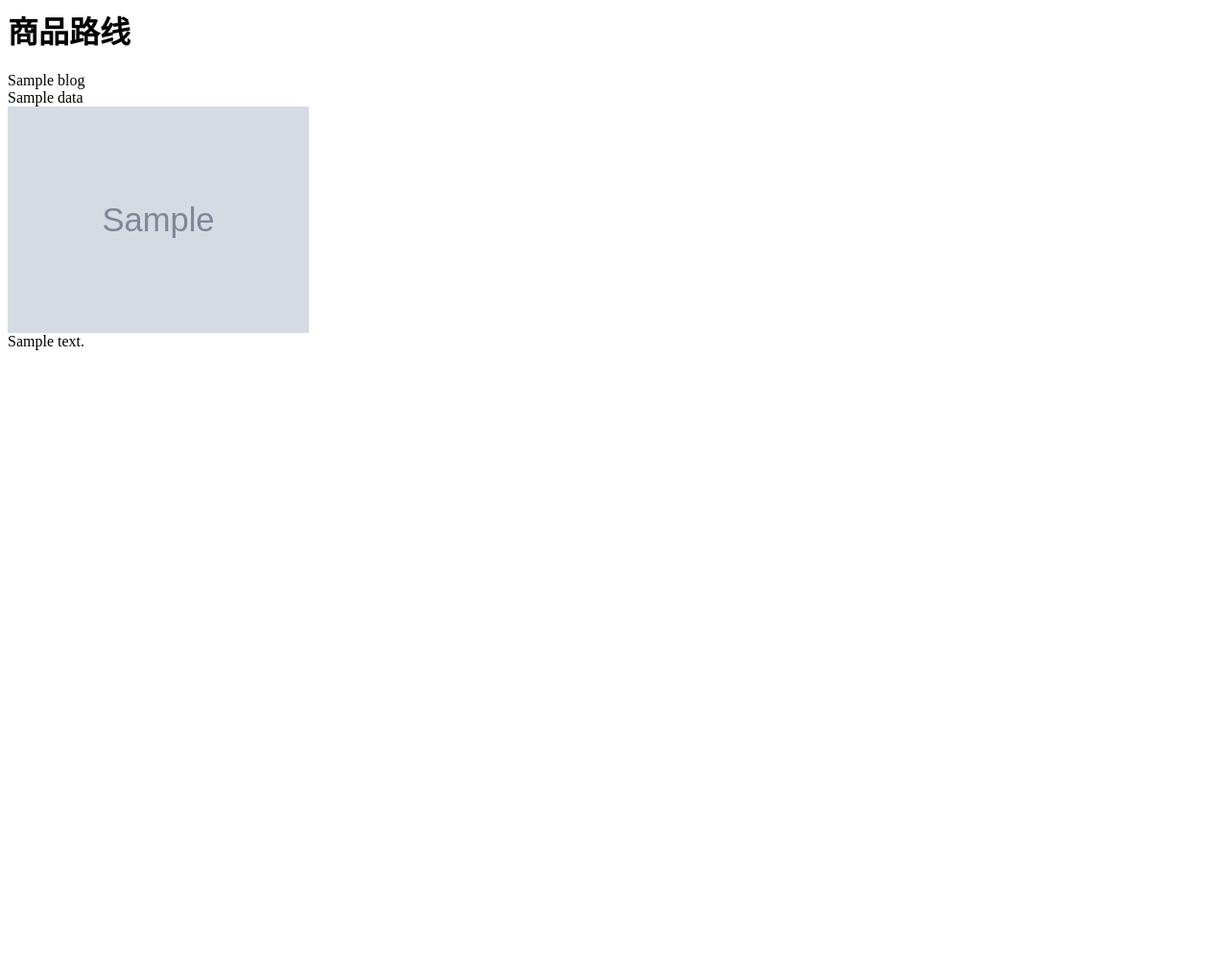
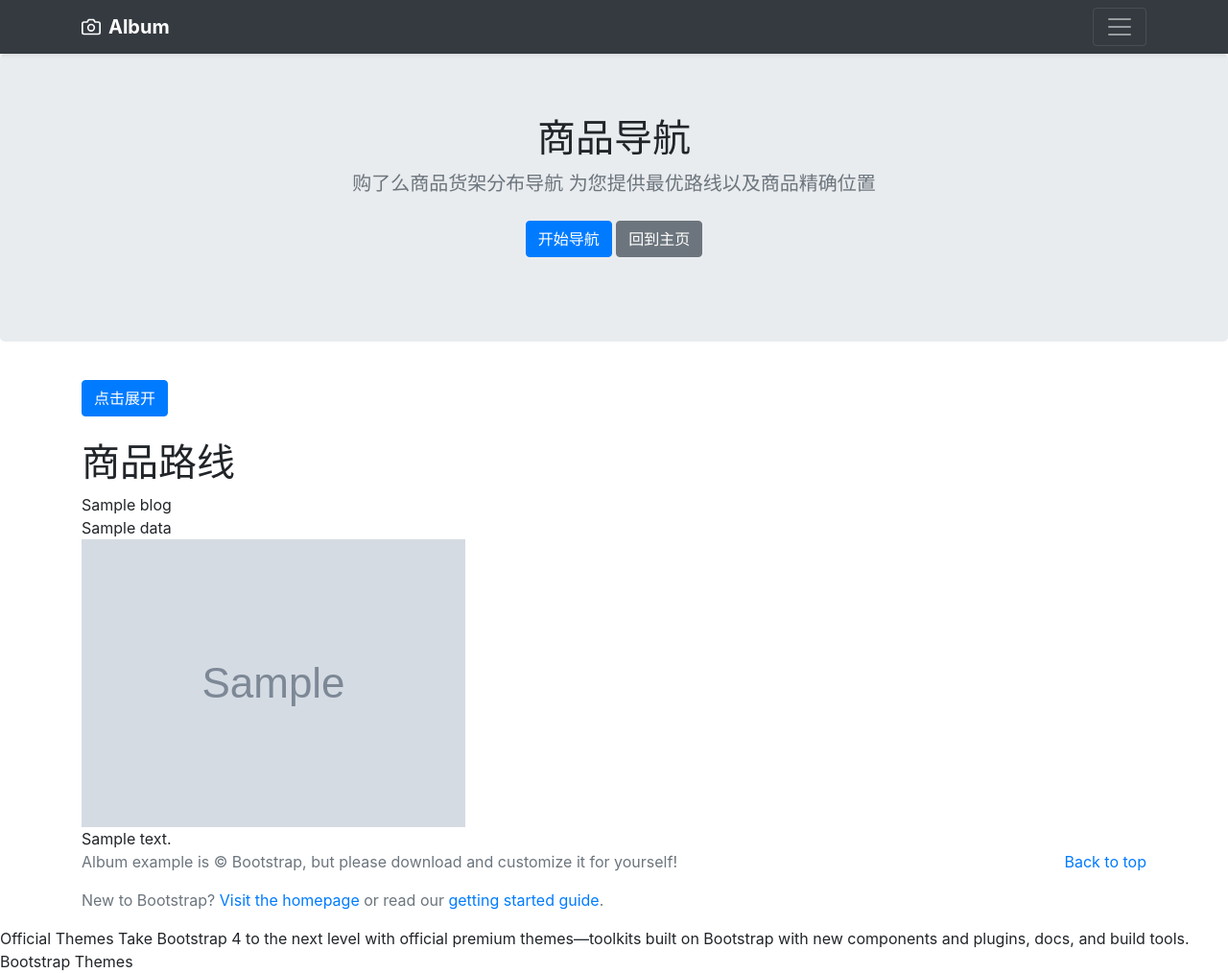
Before and after one commit to DoughNaNa/portfolio, a Django app: template blog/templates/blog.html in a window 1280 px wide. Shown: the whole page at 96% size. Before the commit the page ends 365 px from the top, so only its background shows below. Run offline with Django 3.2, Linux system fonts and the light colour scheme; the template is opened without the code that fills it: most values are stand-ins (such as "Sample title", 1, 10 or a date in 2020); grey boxes marked "Sample" are stand-in pictures; data that the repository does not hold is empty; some libraries are stand-ins or nearby versions.

Commit message:
美化了Blog 存在问题 还需修改

```diff
--- a/blog/models.py
+++ b/blog/models.py
@@ -10,3 +10,6 @@ class Blog(models.Model):
 
     def _str_(self):
         return self.title
+
+def short_text(self):
+    return self.text[:100]
--- a/blog/templates/blog.html
+++ b/blog/templates/blog.html
@@ -1,3 +1,4 @@
+<!--
 <h1>商品路线</h1>
 {% for blog in blogs.all %}
 {{blog.title}}
@@ -9,3 +10,118 @@
 {{blog.text}}
 <br>
 {% endfor %}
+-->
+<!doctype html>
+<html lang="en">
+  <head>
+    <meta charset="utf-8">
+    <meta name="viewport" content="width=device-width, initial-scale=1, shrink-to-fit=no">
+    <meta name="description" content="">
+    <meta name="author" content="Mark Otto, Jacob Thornton, and Bootstrap contributors">
+    <meta name="generator" content="Jekyll v3.8.5">
+    <title>Album example · Bootstrap</title>
+
+    <link rel="canonical" href="https://getbootstrap.com/docs/4.3/examples/album/">
+
+    <!-- Bootstrap core CSS -->
+<link rel="stylesheet" href="https://stackpath.bootstrapcdn.com/bootstrap/4.3.1/css/bootstrap.min.css" integrity="sha384-ggOyR0iXCbMQv3Xipma34MD+dH/1fQ784/j6cY/iJTQUOhcWr7x9JvoRxT2MZw1T" crossorigin="anonymous">
+
+
+    <style>
+      .bd-placeholder-img {
+        font-size: 1.125rem;
+        text-anchor: middle;
+        -webkit-user-select: none;
+        -moz-user-select: none;
+        -ms-user-select: none;
+        user-select: none;
+      }
+
+      @media (min-width: 768px) {
+        .bd-placeholder-img-lg {
+          font-size: 3.5rem;
+        }
+      }
+    </style>
+
+  </head>
+  <body>
+    <header>
+  <div class="collapse bg-dark" id="navbarHeader">
+    <div class="container">
+      <div class="row">
+        <div class="col-sm-8 col-md-7 py-4">
+          <h4 class="text-white">About</h4>
+          <p class="text-muted">Add some information about the album below, the author, or any other background context. Make it a few sentences long so folks can pick up some informative tidbits. Then, link them off to some social networking sites or contact information.</p>
+        </div>
+        <div class="col-sm-4 offset-md-1 py-4">
+          <h4 class="text-white">Contact</h4>
+          <ul class="list-unstyled">
+            <li><a href="#" class="text-white">Follow on Twitter</a></li>
+            <li><a href="#" class="text-white">Like on Facebook</a></li>
+            <li><a href="#" class="text-white">Email me</a></li>
+          </ul>
+        </div>
+      </div>
+    </div>
+  </div>
+  <div class="navbar navbar-dark bg-dark shadow-sm">
+    <div class="container d-flex justify-content-between">
+      <a href="#" class="navbar-brand d-flex align-items-center">
+        <svg xmlns="http://www.w3.org/2000/svg" width="20" height="20" fill="none" stroke="currentColor" stroke-linecap="round" stroke-linejoin="round" stroke-width="2" aria-hidden="true" class="mr-2" viewBox="0 0 24 24" focusable="false"><path d="M23 19a2 2 0 0 1-2 2H3a2 2 0 0 1-2-2V8a2 2 0 0 1 2-2h4l2-3h6l2 3h4a2 2 0 0 1 2 2z"/><circle cx="12" cy="13" r="4"/></svg>
+        <strong>Album</strong>
+      </a>
+      <button class="navbar-toggler" type="button" data-toggle="collapse" data-target="#navbarHeader" aria-controls="navbarHeader" aria-expanded="false" aria-label="Toggle navigation">
+        <span class="navbar-toggler-icon"></span>
+      </button>
+    </div>
+  </div>
+</header>
+
+<main role="main">
+
+  <section class="jumbotron text-center">
+    <div class="container">
+      <h1 class="jumbotron-heading">商品导航</h1>
+      <p class="lead text-muted">购了么商品货架分布导航 为您提供最优路线以及商品精确位置</p>
+      <p>
+        <a href="#" class="btn btn-primary my-2">开始导航</a>
+        <a href="#" class="btn btn-secondary my-2">回到主页</a>
+      </p>
+    </div>
+  </section>
+    <div class="container">
+        <p>
+        <a href="#" class="btn btn-primary my-2">点击展开</a>
+      </p>
+        <h1>商品路线</h1>
+        {% for blog in blogs.all %}
+        {{blog.title}}
+        <br>
+        {{blog.data}}
+        <br>
+        <img src="{{blog.image.url}}"height="300">
+        <br>
+        {{blog.text}}
+        <br>
+        {% endfor %}
+    </div>
+</main>
+
+<footer class="text-muted">
+  <div class="container">
+    <p class="float-right">
+      <a href="#">Back to top</a>
+    </p>
+    <p>Album example is &copy; Bootstrap, but please download and customize it for yourself!</p>
+    <p>New to Bootstrap? <a href="https://getbootstrap.com/">Visit the homepage</a> or read our <a href="/docs/4.3/getting-started/introduction/">getting started guide</a>.</p>
+  </div>
+</footer>
+<script src="https://code.jquery.com/jquery-3.3.1.slim.min.js" integrity="sha384-q8i/X+965DzO0rT7abK41JStQIAqVgRVzpbzo5smXKp4YfRvH+8abtTE1Pi6jizo" crossorigin="anonymous"></script>
+<script src="https://cdnjs.cloudflare.com/ajax/libs/popper.js/1.14.7/umd/popper.min.js" integrity="sha384-UO2eT0CpHqdSJQ6hJty5KVphtPhzWj9WO1clHTMGa3JDZwrnQq4sF86dIHNDz0W1" crossorigin="anonymous"></script>
+<script src="https://stackpath.bootstrapcdn.com/bootstrap/4.3.1/js/bootstrap.min.js" integrity="sha384-JjSmVgyd0p3pXB1rRibZUAYoIIy6OrQ6VrjIEaFf/nJGzIxFDsf4x0xIM+B07jRM" crossorigin="anonymous"></script>
+Official Themes
+Take Bootstrap 4 to the next level with official premium themes—toolkits built on Bootstrap with new components and plugins, docs, and build tools.
+
+Bootstrap Themes</body>
+</html>
```
